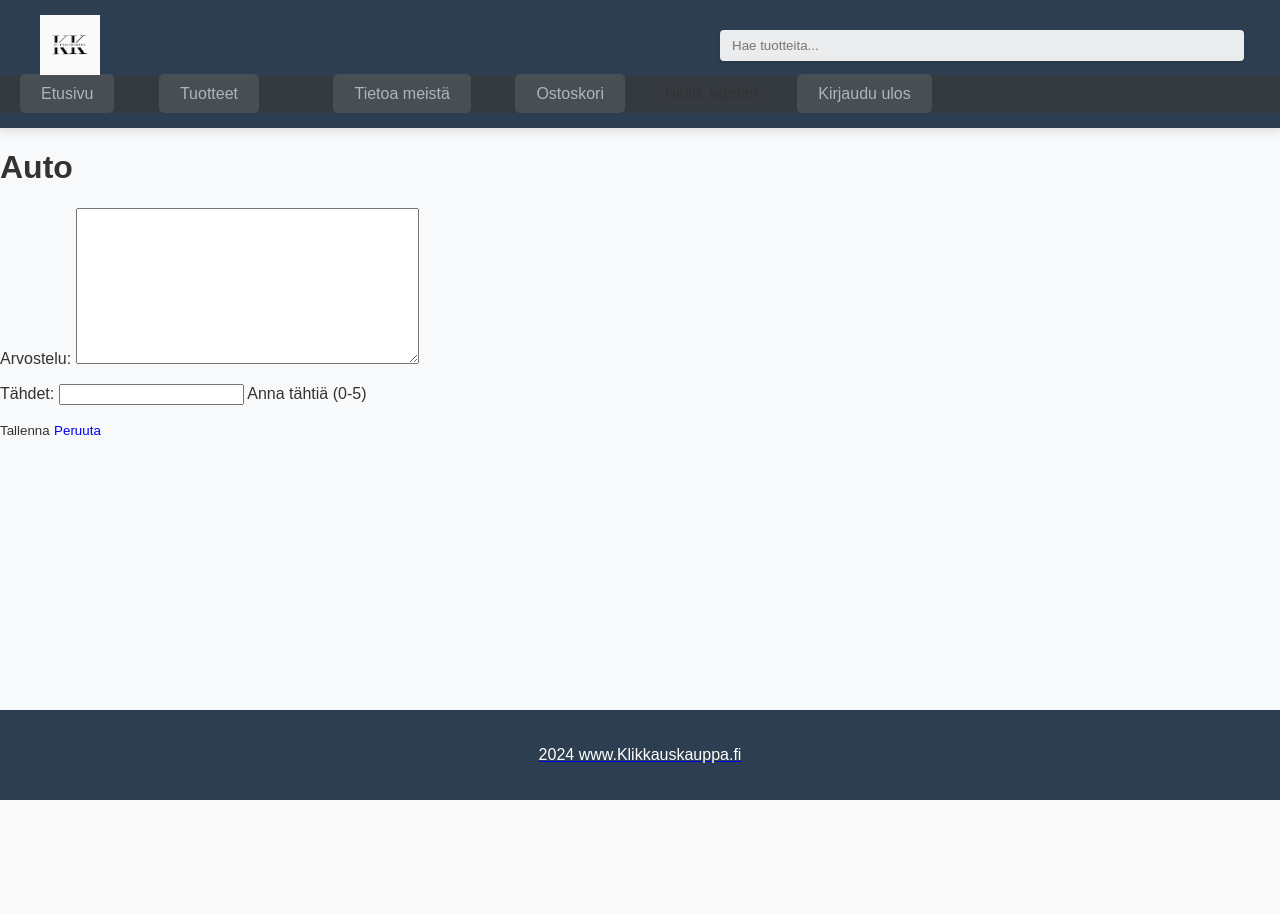
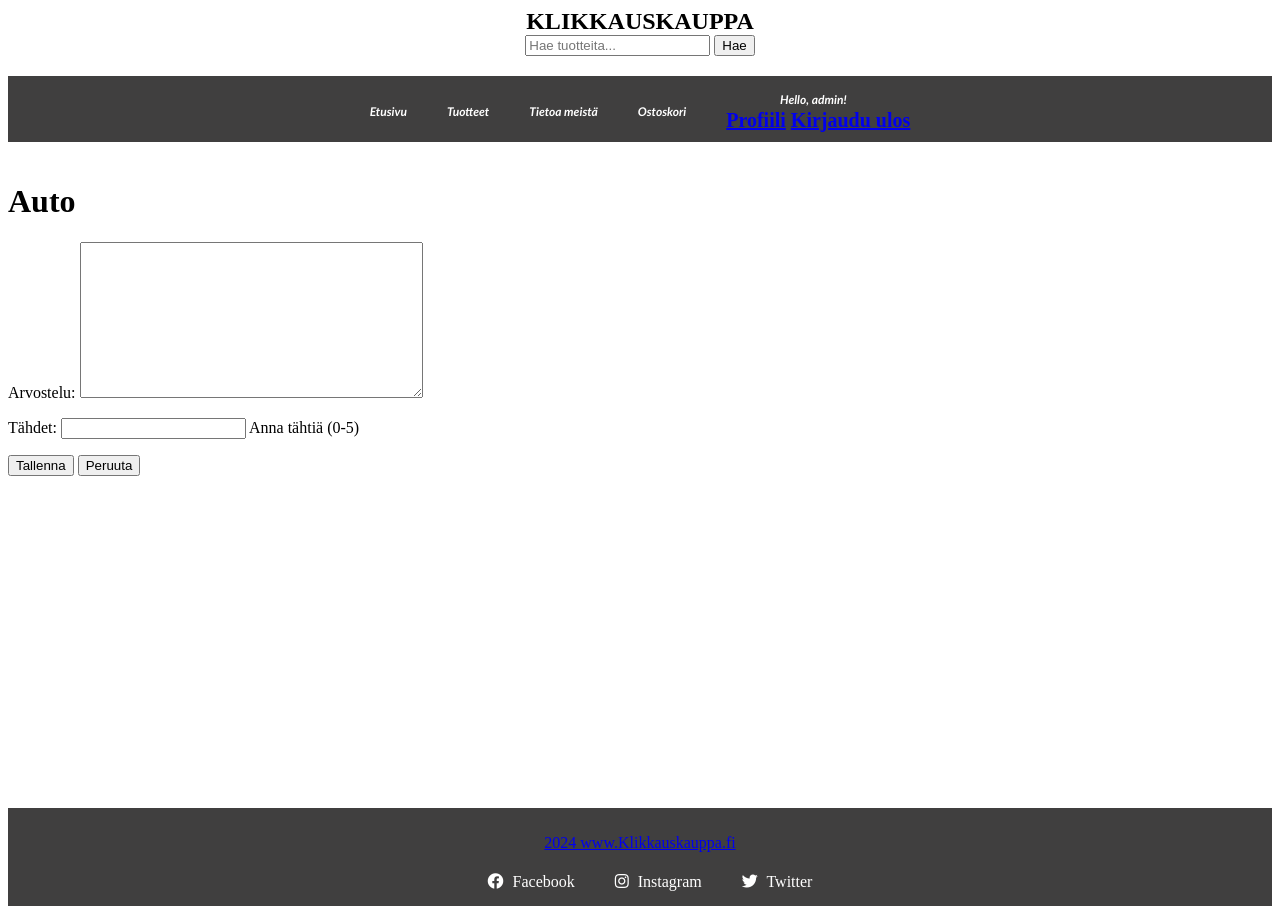
Before and after one commit to Veeti23/sovellusohjelmointi_projekti, a Django app: page /Klikkauskauppa/product/1/add_review/ in a window 1280 px wide. Before the commit the page ends 800 px from the top, so only its background shows below. Run offline with Django 4.2, Linux system fonts and the light colour scheme; a user stored in the database is signed in; data comes from the database, SQL or seed files in the repository; both versions use the stored data as it was after the commit.

Commit message:
Verkkosivun ulkoasua muutettu

```diff
--- a/static/css/base.css
+++ b/static/css/base.css
@@ -1,134 +1,107 @@
-/* static/css/base.css */
-html, body {
-    height: 100%;
-    margin: 0;
-    padding: 0;
-    font-family: 'Arial', sans-serif;
-    background-color: #f8f9fa;
-    color: #333;
+.website {
+    display: flex;
+    flex-direction: column;
+    min-height: 100vh;
 }
 
-body {
+.main-nav {
+    background-color: rgb(64, 63, 63);
+    color: white;
+    font-weight: bold;
+    font-size: 20px;
+    padding: 10px;
+    text-align: center;
     display: flex;
-    flex-direction: column;
+    justify-content: center;
+    align-items: center;
+    list-style-type: none; /* Remove bullet points */
 }
 
-.wrapper {
-    flex: 1;
-}
-
-header {
-    background-color: #2c3e50;
-    padding: 15px 0;
-    text-align: center;
-    box-shadow: 0 4px 8px rgba(0, 0, 0, 0.1); /* Lisää varjoa */
-}
-
-.header-top {
-    display: flex;
-    justify-content: space-between;
-    align-items: center;
-    padding: 0 20px;
-    max-width: 1200px;
-    margin: 0 auto;
-}
-
-.logo-container {
-    flex: 0 0 auto;
-}
-
-.logo img {
-    height: 60px;
-    width: auto;
-    vertical-align: middle;
-    opacity: 1;
-    transition: opacity 0.3s ease-in-out;
-}
-
-.logo img:hover {
-    opacity: 0.7;
-}
-
-.search-container {
-    flex: 1;
-    max-width: 500px;
-    margin: 0 20px;
-}
-
-.search {
-    width: 100%;
-    padding: 8px 12px;
-    border: none;
-    border-radius: 4px;
-    background-color: rgba(255, 255, 255, 0.9);
-    box-shadow: 0 2px 4px rgba(0, 0, 0, 0.1);
-    transition: all 0.3s ease;
-}
-
-.search:focus {
-    outline: none;
-    box-shadow: 0 4px 8px rgba(0, 0, 0, 0.2);
-}
-
-header .logo h1 {
-    margin: 0;
-    font-size: 2.5em;
-    color: #fff; /* Valkoinen tekstin väri */
-    font-family: 'Courier New', Courier, monospace; /* Uusi fontti */
-    text-shadow: 2px 2px 4px rgba(0, 0, 0, 0.5); /* Lisää varjoa */
-}
-
-nav {
-    background-color: #343a40; /* Tummempi harmaa taustaväri */
-    text-align: left;
-    padding: 10px 0;
-}
-
-nav ul {
+.main-nav ul {
     list-style: none;
     padding: 0;
     margin: 0;
 }
 
-nav ul li {
-    display: inline;
-    margin: 0 15px;
-}
-
-button {
-    background: none;
-    border: none;
-    padding: 0;
-    font-family: inherit;
-    color: inherit;
-    cursor: pointer;
+.main-nav li {
+    display: inline-block;
+    padding: 0 15px;
 }
 
 .nav-link {
+    color: white;
     text-decoration: none;
-    color: #adb5bd; /* Vaaleampi harmaa linkkien väri */
-    padding: 10px 20px;
-    border: 1px solid transparent;
-    border-radius: 5px;
-    transition: background-color 0.3s, color 0.3s;
-    background-color: rgba(255, 255, 255, 0.1);
-    margin: 0 5px;
+    margin-right: 10px;
+    font-size: 12px;
+    font-weight: bold;
+    font-family: 'Gill Sans', 'Gill Sans MT', Calibri, 'Trebuchet MS', sans-serif;
+    font-style: italic;
+    display: inline-block;
+    position: relative;
+    padding-bottom: 2px;
 }
 
-.nav-link:hover {
-    background-color: rgba(255, 255, 255, 0.2);
-    transform: translateY(-2px);
-    transition: transform 0.2s ease;
+.nav-link::after {
+    content: '';
+    position: absolute;
+    width: 0;
+    height: 2px;
+    bottom: 0;
+    left: 50%; /* Start from center */
+    background-color: white;
+    transition: width 0.3s ease;
+    transform: translateX(-50%); /* Center the line */
 }
 
-/* Footer tyylit */
-footer {
-    background-color: #2c3e50;
-    color: #fff;
+.nav-link:hover::after {
+    width: 100%; /* Expand to full width */
+}
+
+.logo-container {
+    flex: 1;
     text-align: center;
-    padding: 20px 0;
-    position: relative;
-    bottom: 0;
-    width: 100%;
-    margin-top: auto;
 }
+
+.logo {
+    text-decoration: none;
+}
+
+.logo h1 {
+    margin: 0;
+    font-size: 24px;
+    color: black;
+    font-weight: bold;
+    text-align: center;
+}
+
+.main-footer {
+    background-color: rgb(64, 63, 63); /* Match the main-nav background color */
+    color: white;
+    text-align: center;
+    padding: 10px 0;
+    display: flex;
+    flex-direction: column;
+    align-items: center;
+    justify-content: center;
+}
+
+.footer-links {
+    display: flex;
+    justify-content: center;
+    gap: 20px;
+}
+
+.social-link {
+    color: white;
+    text-decoration: none;
+    padding: 5px 10px;
+    transition: color 0.3s ease;
+}
+
+.social-link:hover {
+    color: #ff7e5f;
+}
+
+.social-link i {
+    margin-right: 5px;
+}
--- a/verkkokauppa/templates/verkkokauppa/base.html
+++ b/verkkokauppa/templates/verkkokauppa/base.html
@@ -6,34 +6,39 @@
     <meta name="viewport" content="width=device-width, initial-scale=1.0">
     <title>Klikkauskauppa</title>
     <link rel="stylesheet" href="{% static 'css/base.css' %}">
+    <link rel="icon" href="{% static 'images/favicon.ico' %}" type="image/x-icon">
+    <link rel="stylesheet" href="https://cdnjs.cloudflare.com/ajax/libs/font-awesome/5.15.4/css/all.min.css">
 </head>
 <body>
-    <div class="wrapper">
+    <div class="website">
         <header class="main-header">
             <div class="header-top">
                 <div class="logo-container">
                     <a class="logo" href="{% url 'verkkokauppa:home' %}">
-                        <img src="{% static 'images/Logo.png' %}" alt="Klikkauskauppa Logo">
+                        <h1>KLIKKAUSKAUPPA</h1>
                     </a>
-                </div>
                 <div class="search-container">
                     <input class="search" type="text" placeholder="Hae tuotteita...">
+                    <button class="search-button">Hae</button>
                 </div>
             </div>
             <nav>
                 <ul class="main-nav">
                     <li><a href="{% url 'verkkokauppa:home' %}" class="nav-link">Etusivu</a></li>
-                    <li><a href="{% url 'verkkokauppa:products' %}" class="nav-link">Tuotteet</a><li>
+                    <li><a href="{% url 'verkkokauppa:products' %}" class="nav-link">Tuotteet</a></li>
                     <li><a href="{% url 'verkkokauppa:info' %}" class="nav-link">Tietoa meistä</a></li>
-                    <li><a href=# class="nav-link">Ostoskori</a></li>
+                    <li><a href="#" class="nav-link">Ostoskori</a></li>
 
                     {% if user.is_authenticated %}
-                        <li><span>Hello, {{ user.username }}!</span></li>
-                        <li><a href="{% url 'users:logout' %}" class="nav-link">Kirjaudu ulos</a></li>
+                        <li class="dropdown">
+                            <a href="#" class="nav-link dropdown-toggle">Hello, {{ user.username }}!</a>
+                            <div class="dropdown-menu">
+                                <a href="{% url 'users:profile' %}" class="dropdown-item">Profiili</a>
+                                <a href="{% url 'users:logout' %}" class="dropdown-item">Kirjaudu ulos</a>
+                        </li>
                     {% else %}
                         <li><a href="{% url 'users:login' %}" class="nav-link">Kirjaudu sisään</a></li>
                     {% endif %}
-
                 </ul>
             </nav>
         </header>
@@ -43,6 +48,17 @@
     </div>
     <footer class="main-footer">
         <p>2024 www.Klikkauskauppa.fi</p>
+        <div class="footer-links">
+            <a href="https://facebook.com/klikkauskauppa" target="_blank" class="social-link">
+                <i class="fab fa-facebook"></i> Facebook
+            </a>
+            <a href="https://instagram.com/klikkauskauppa" target="_blank" class="social-link">
+                <i class="fab fa-instagram"></i> Instagram
+            </a>
+            <a href="https://twitter.com/klikkauskauppa" target="_blank" class="social-link">
+                <i class="fab fa-twitter"></i> Twitter
+            </a>
+        </div>
     </footer>
 </body>
 </html>
```
Also changed, not shown: db.sqlite3, static/images/mallikuva.png (added).
